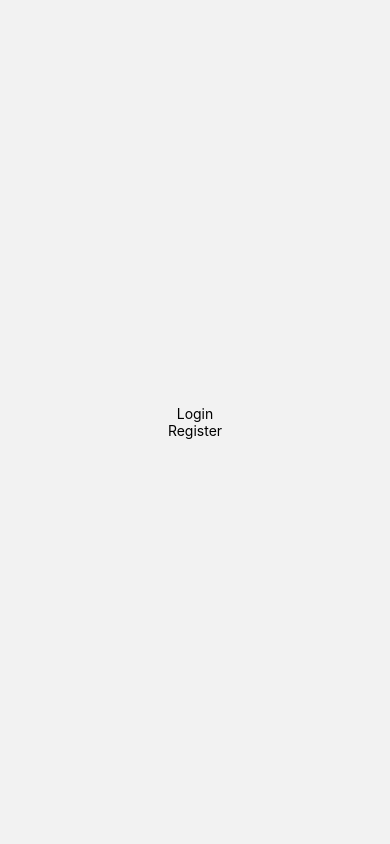
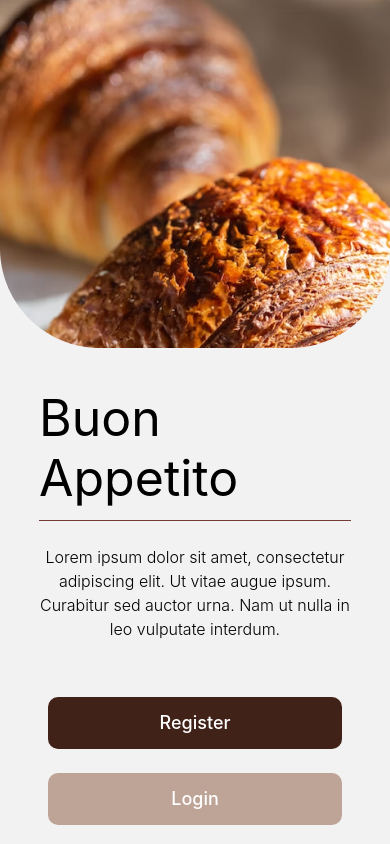
Before and after one commit to Senai-SC-CTAI/SA_2023_3A_Buon_Appetito, a React Native app in the folder App/: screen / in a window 390 px wide. Built offline with nearby package versions, Linux system fonts and the light colour scheme.

Commit message:
welcome almost completed

```diff
--- a/App/package.json
+++ b/App/package.json
@@ -9,10 +9,13 @@
     "web": "expo start --web"
   },
   "dependencies": {
+    "@expo-google-fonts/cardo": "^0.2.3",
     "@react-navigation/native": "^6.1.7",
     "@react-navigation/native-stack": "^6.9.13",
     "@types/react": "~18.0.27",
     "expo": "~48.0.18",
+    "expo-app-loading": "^2.1.1",
+    "expo-font": "~11.1.1",
     "expo-status-bar": "~1.4.4",
     "nativewind": "^2.0.11",
     "react": "18.2.0",
--- a/App/src/screens/Welcome.tsx
+++ b/App/src/screens/Welcome.tsx
@@ -1,5 +1,5 @@
 import React from 'react';
-import { View, TouchableOpacity, Text} from 'react-native';
+import { View, TouchableOpacity, Text, Image} from 'react-native';
 
 import { useNavigation } from '@react-navigation/native';
 
@@ -15,38 +15,41 @@ export function Welcome() {
     }
 
     return (
-    <View className="flex-1 items-center justify-center">
+    <View className=''>
         <View>
-        <TouchableOpacity className='text-center items-center justify-center'
-            onPress={openScreenLogin}>
-            <Text>
-                Login
+            <Image className=''
+            source={require('../../assets/header-welcome.png')}
+            />
+        </View>
+
+        <View className='text-center items-center justify-center mt-10 mx-[10%]'>
+            <View className='border-b border-[#743C34] pb-3'>
+                <Text className='text-[50px]'>
+                    Buon Appetito
+                </Text>
+            </View>
+
+            <Text className='text-center mt-6 text-base font-light'>
+            Lorem ipsum dolor sit amet, consectetur adipiscing elit. Ut vitae augue ipsum.
+            Curabitur sed auctor urna. Nam ut nulla in leo vulputate interdum.
             </Text>
-        </TouchableOpacity>
 
-        <TouchableOpacity
-            onPress={openScreenRegister}>
-            <Text>
-                Register
-            </Text>
-        </TouchableOpacity>
+            <View className='gap-6 mt-14'>
+                <TouchableOpacity className='text-center items-center justify-center px-28 py-3 bg-[#402218] rounded-[10px]'
+                    onPress={openScreenRegister}>
+                    <Text className='text-white font-medium text-lg'>
+                        Register
+                    </Text>
+                </TouchableOpacity>
+
+                <TouchableOpacity className='text-center items-center justify-center px-28 py-3 bg-[#BEA497] rounded-[10px]'
+                    onPress={openScreenLogin}>
+                    <Text className='text-white font-medium text-lg'>
+                        Login
+                    </Text>
+                </TouchableOpacity>
+            </View>
         </View>
     </View>
   );
 }
-
-// const styles = StyleSheet.create({
-//     // container: {
-//     //     flex: 1,
-//     //     backgroundColor: "#fff",
-//     //     justifyContent: "center",
-//     //     alignItems: 'center'
-//     // },
-//     btn: {
-
-//     },
-//     btn_text: {
-
-//     }
-
-// })
```
Also changed, not shown: App/assets/header-welcome.png (added), 1 other file (tests, documents, lock files or other folders).
